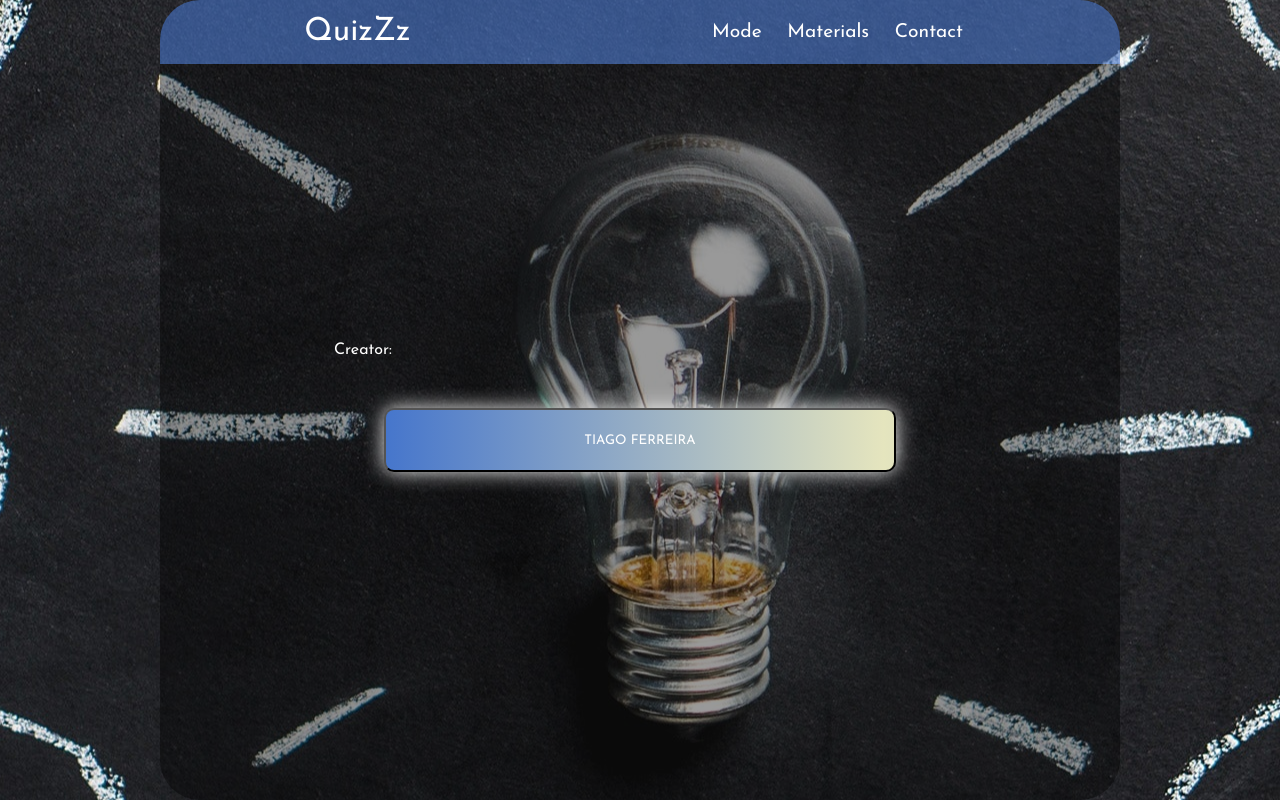
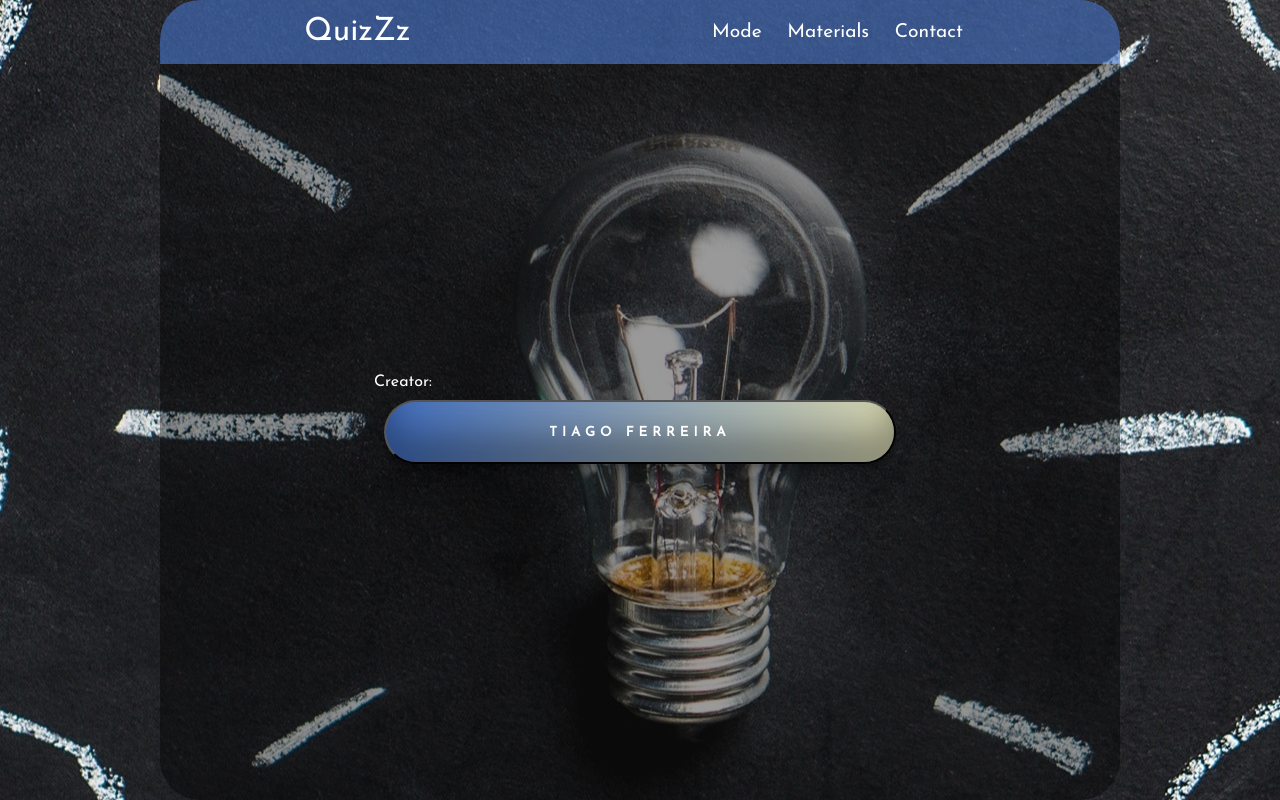
Before and after one commit to FerreiraTiagoWebDev/QuizzApp, a React (Create React App) app: page /contact in a window 1280 px wide. Built offline with nearby package versions, Linux system fonts and the light colour scheme.

Commit message:
30092021

```diff
--- a/public/index.html
+++ b/public/index.html
@@ -19,7 +19,7 @@
 
     <link rel="manifest" href="%PUBLIC_URL%/manifest.json" />
 
-    <title>Quiz App</title>
+    <title>QuizZz</title>
   </head>
   <body>
     <noscript>You need to enable JavaScript to run this app.</noscript>
--- a/src/App.js
+++ b/src/App.js
@@ -51,20 +51,20 @@ function App() {
                 <Link to="/mode">
                   <button className="play btn-grad">Play</button>
                 </Link>
-                <Link to="/mode">
+                {/* <Link to="/mode">
                   <button className="mode btn-grad">Mode</button>
-                </Link>
+                </Link> */}
                 {/* <Link to="/settings">
                   <button className="settings btn-grad">Settings</button>
                 </Link>
                 <Link to="/resources">
                   <button className="resources btn-grad">Resources</button>
-                </Link>
-                <Link to="/challenge">
-                  <button className="challenge btn-grad">Challenge</button>
                 </Link> */}
                 <Link to="/materials">
                   <button className="materials btn-grad">Materials</button>
+                </Link>
+                <Link to="/contact">
+                  <button className="contact btn-grad">Contact</button>
                 </Link>
               </div>
             </div>
--- a/src/App.scss
+++ b/src/App.scss
@@ -82,6 +82,8 @@ a {
   box-shadow: 0 0 20px #eee;
   border-radius: 10px;
   display: block;
+  cursor: pointer;
+  letter-spacing:2px;
 
 }
 
@@ -117,7 +119,7 @@ a {
   @include border-radius;
   @include font-weight;
 }
-.challenge {
+.contact {
   background-color: rgb(150, 103, 103);
   @include flex-center;
   @include border-radius;
--- a/src/components/Timer/Timer.jsx
+++ b/src/components/Timer/Timer.jsx
@@ -10,7 +10,7 @@ export default function Timer({ setGameOver, questionNumber, selected }) {
       setTimer((prev) => prev - 1);
     }, 1000);
     return () => clearInterval(interval);
-  }, [timer, setGameOver]);
+  }, [timer, setGameOver, selected]);
 
   useEffect(() => {
     setTimer(30);
--- a/src/components/contact/Contact.jsx
+++ b/src/components/contact/Contact.jsx
@@ -1,21 +1,22 @@
+
 import React from "react";
 import "./contact.scss";
 
 function Contact() {
   return (
     <div className="container contactContainer">
-      <div>
+      <div className="buttonContainer3">
         Creator:
-        <button className="btn-grad" style={{margin: "50px"}}>
-          <a
-            href="https://portfolio-695c2.web.app/"
-            style={{ cursor: "pointer" }}
-            target="_blank"
-            rel="noopener noreferrer"
-          >
+        <a
+          href="https://ferreira-tiago.web.app/"
+          target="_blank"
+          rel="noopener noreferrer"
+          style={{ margin: "50px" }}
+        >
+          <button id="contactButton" style={{ cursor: "pointer" }}>
             Tiago Ferreira
-          </a>
-        </button>
+          </button>
+        </a>
       </div>
     </div>
   );
--- a/src/components/contact/contact.scss
+++ b/src/components/contact/contact.scss
@@ -1,8 +1,39 @@
 @import "../../global.scss";
 
 .contactContainer {
-    display: flex;
-    justify-content: center;
-    align-items: center;
-    flex-direction: column;
+  display: flex;
+  justify-content: center;
+  align-items: center;
+  flex-direction: column;
 }
+#contactButton {
+  background-image: linear-gradient(
+    to left,
+    #4676cc 0%,
+    #e5e5be 51%,
+    #4676cc 100%
+  );
+  width: 40vw;
+  height: 8vh;
+  font-weight: 900;
+  letter-spacing: 5px;
+  margin: 10px;
+  padding: 15px 15px;
+  text-align: center;
+  text-transform: uppercase;
+  transition: 0.5s;
+  background-size: 200% auto;
+  color: white;
+  box-shadow: 0 0 20px #eee;
+  border-radius: 10px;
+  display: block;
+
+  @include flex-center;
+  @include border-radius;
+
+  &:hover {
+    background-position: right center;
+    color: #fff;
+    text-decoration: none;
+  }
+}
--- a/src/components/materials/Materials.jsx
+++ b/src/components/materials/Materials.jsx
@@ -10,7 +10,7 @@ function Materials() {
           <h1>MATERIALS</h1>
         </div>
         <ul className="linksMaterials">
-          <h2> Interested in coding?</h2>
+          <h2> Interested in <span>coding</span>?</h2>
           <h3>Here you can find some resources:</h3>
           <li>
             <a
--- a/src/components/materials/materials.scss
+++ b/src/components/materials/materials.scss
@@ -56,6 +56,10 @@
   }
   h2 {
     margin-bottom: 2vh;
+
+    span{
+      color: crimson;
+    }
     @media (max-width: 400px) {
         font-size: 3vw;
     }
--- a/src/components/mode/Mode.jsx
+++ b/src/components/mode/Mode.jsx
@@ -5,12 +5,9 @@ import Categories from "../../Data/Categories";
 import { useHistory } from "react-router";
 import ErrorMessage from "../errorMessage/ErrorMessage";
 
-
-
-
 function Mode({ name, setName, fetchQuestions }) {
   const [category, setCategory] = useState("");
-   const [difficulty, setDifficulty] = useState("");
+  const [difficulty, setDifficulty] = useState("");
   const [error, setError] = useState(false);
 
   const history = useHistory();
@@ -23,7 +20,6 @@ function Mode({ name, setName, fetchQuestions }) {
       setError(false);
       fetchQuestions(category, difficulty);
       history.push("/play");
-
     }
   };
 
@@ -33,13 +29,14 @@ function Mode({ name, setName, fetchQuestions }) {
       <div className="modeSelect">
         {error && <ErrorMessage>Please Complete The Form</ErrorMessage>}
         <TextField
-          InputProps = {{
+          InputProps={{
             style: {
               fontSize: 20,
             },
           }}
           style={{ marginBottom: 25 }}
           label="Your Name"
+          inputProps={{ maxLength: 14 }}
           variant="outlined"
           onChange={(e) => setName(e.target.value)}
         />
--- a/src/components/play/Play.jsx
+++ b/src/components/play/Play.jsx
@@ -2,7 +2,6 @@ import { Button } from "@material-ui/core";
 import { BrowserRouter as Router, Switch, Route, Link } from "react-router-dom";
 import Game from "./game/Game";
 import "./play.scss";
-import { useHistory } from "react-router-dom";
 
 function Play({
   name,
@@ -13,20 +12,23 @@ function Play({
   difficulty,
   category,
 }) {
-  const history = useHistory();
-
   return (
     <Router>
       <Switch>
         <Route exact path="/play">
           <div className="container playContainer">
             <section className="title1">
-              <h1 className="playTitle">Welcome, <span>{name}</span> to QuizZz</h1>
+              <h1 className="playTitle">
+                Welcome, <span>{name}</span> to QuizZz
+              </h1>
             </section>
             <section className="description1">
               <div className="playIntro">
                 <p> 10 Questions with 30 Seconds per Question!</p>
-                <p> Press <span>Start</span> when you are Ready!</p>
+                <p>
+                  {" "}
+                  Press <span>Start</span> when you are Ready!
+                </p>
               </div>
             </section>
 
```
Also changed, not shown: src/components/result/Result.jsx (+1 -8 lines).
